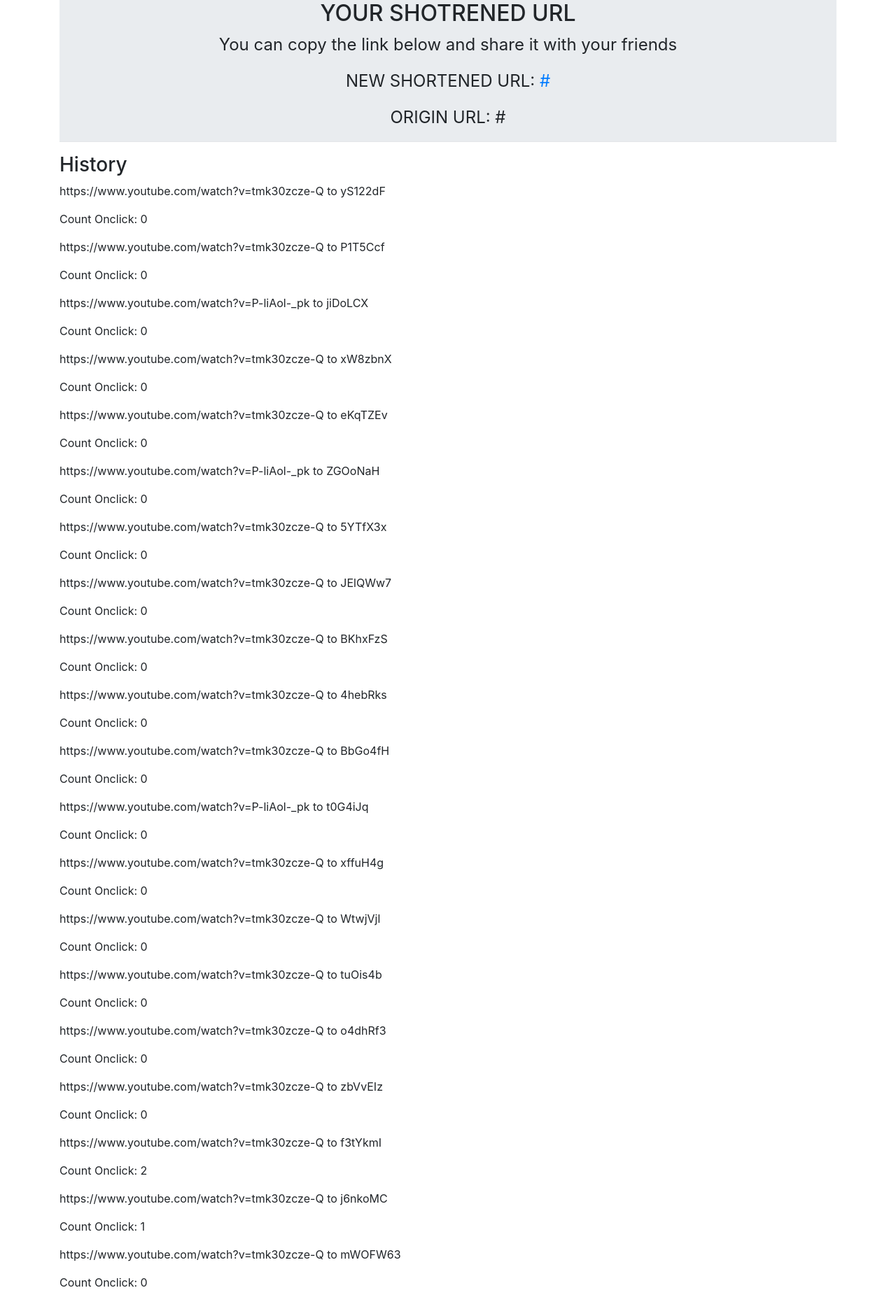
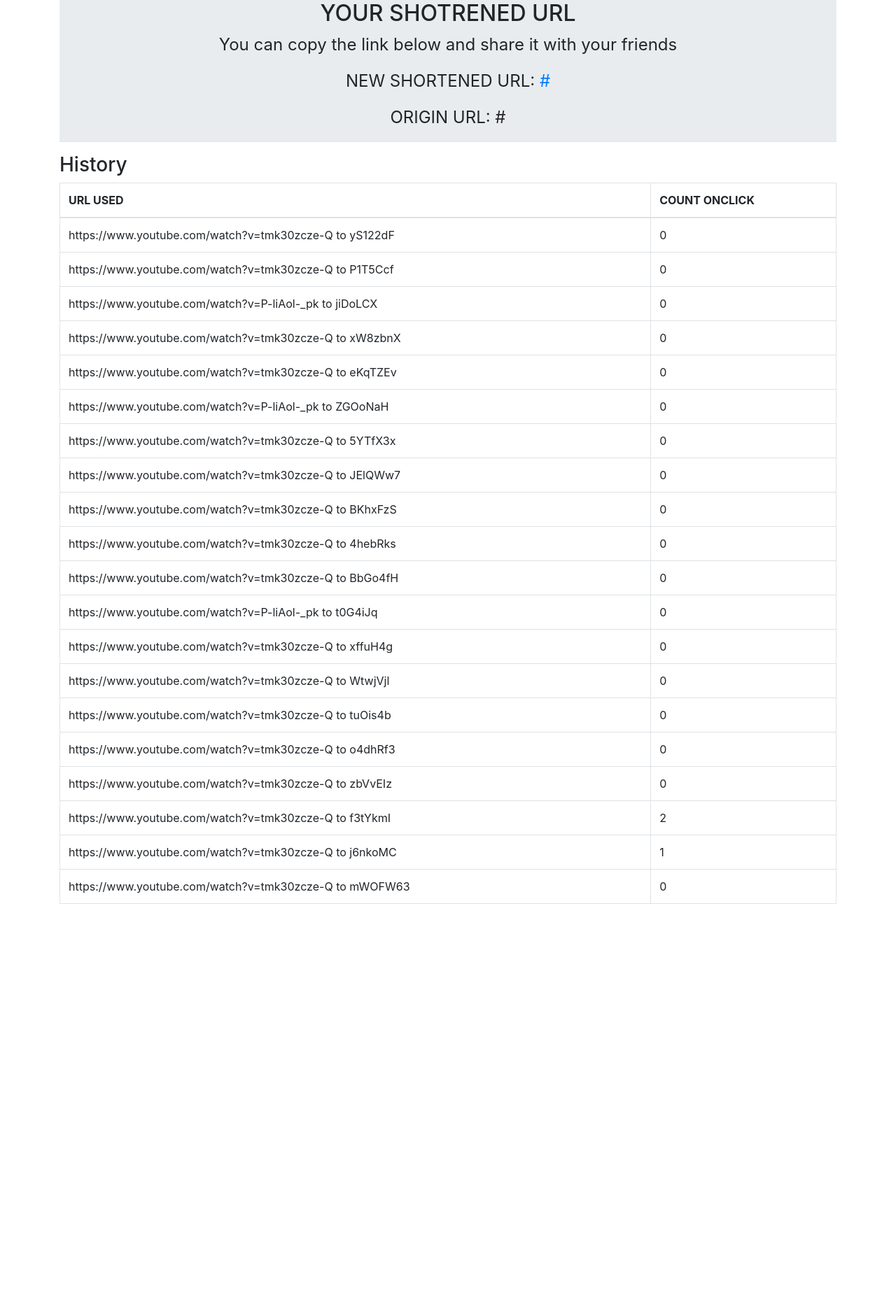
Before and after one commit to DoCongKhanh/app-shortting, a Django app: template urlshortener/templates/urlshortener/home.html in a window 1280 px wide. Shown: the part 250-2111 px from the top of the page at 70% size. After the commit the page ends 1542 px from the top, so only its background shows below. Run offline with Django 4.2, Linux system fonts and the light colour scheme; a user stored in the database is signed in; data comes from the database, SQL or seed files in the repository; both versions use the stored data as it was after the commit; the template is opened without the code that fills it: values that come from a table or form of the project are taken from there, most other values are stand-ins (such as "Sample title", 1, 10 or a date in 2020); some libraries are stand-ins or nearby versions.

Commit message:
first app

```diff
--- a/urlshortener/templates/urlshortener/home.html
+++ b/urlshortener/templates/urlshortener/home.html
@@ -39,12 +39,23 @@
   <div class="container-body__usage-history">
     {% if request.user.is_authenticated %}
       <h3>History</h3>
-      {% for shortend_url_instances in shortend_url_instance %}
-      <p>{{ shortend_url_instances.shortend_url }}</p>
-      <p>Count Onclick: {{ shortend_url_instances.shortend_url.times_followed }}</p>
-      {% endfor %}
+      <table class="table table-bordered">
+        <thead>
+          <tr>
+            <th scope="col">URL USED</th>
+            <th scope="col">COUNT ONCLICK</th>
+          </tr>
+        </thead>
+        <tbody>
+          {% for shortend_url_instances in shortend_url_instance %}
+          <tr>
+            <td>{{ shortend_url_instances.shortend_url }}</td>
+            <td>{{ shortend_url_instances.shortend_url.times_followed }}</td>
+          </tr>
+          {% endfor %}
+        </tbody>
+      </table>
     {% endif %}
-
   </div>
 </div>
 {% endblock body %}
--- a/urlshortener/views.py
+++ b/urlshortener/views.py
@@ -107,11 +107,11 @@ def home_view(request):
                         original_url = shortened_object.original_url
                         context['new_url'] = new_url
                         context['original_url'] = original_url
-                        # method filter -> get list value models ShortenURL -> get first value of list -> add models HistoryShorten(shortend_url).
+                    # method filter -> get list value models ShortenURL -> get first value of list -> create record models HistoryShorten(shortend_url).
                     list_shorten_instance = ShortenURL.objects.filter(shorten_url=shortened_object.shorten_url)
                     shorten_instance = list_shorten_instance.first()
                     # print('shorten_instance',shorten_instance)
-                    HistoryShorten.objects.create(shortend_url=shorten_instance,
+                    HistoryShorten.objects.create(shortend_url=shorten_instance,                # taọ record (ở khóa ngoại) để tham chiếu tới bảng chứa khóa chính để lấy objects
                                                     user=request.user)
                     # Filter models HistoryShorten get all objects through the user login and print in templates
                     shortend_url_instance = HistoryShorten.objects.filter(user=request.user)
```
Also changed, not shown: db.sqlite3.
